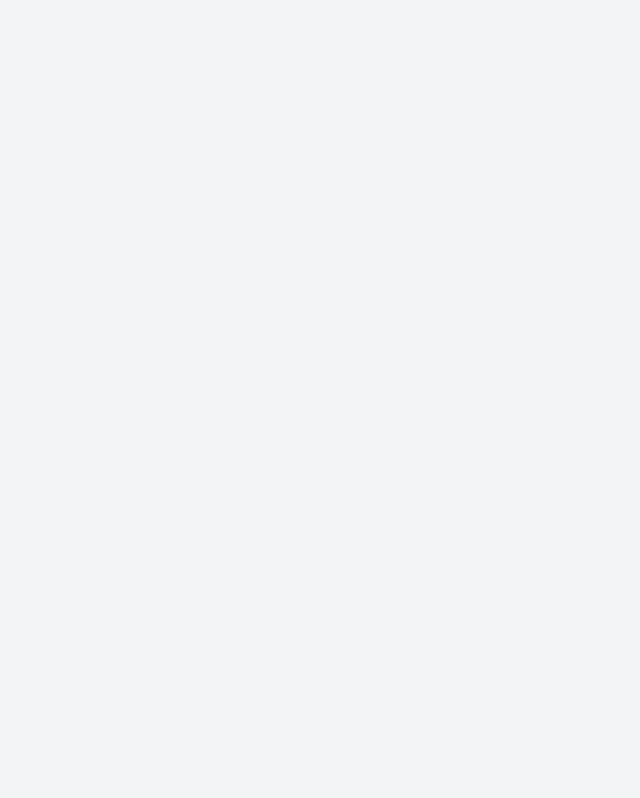
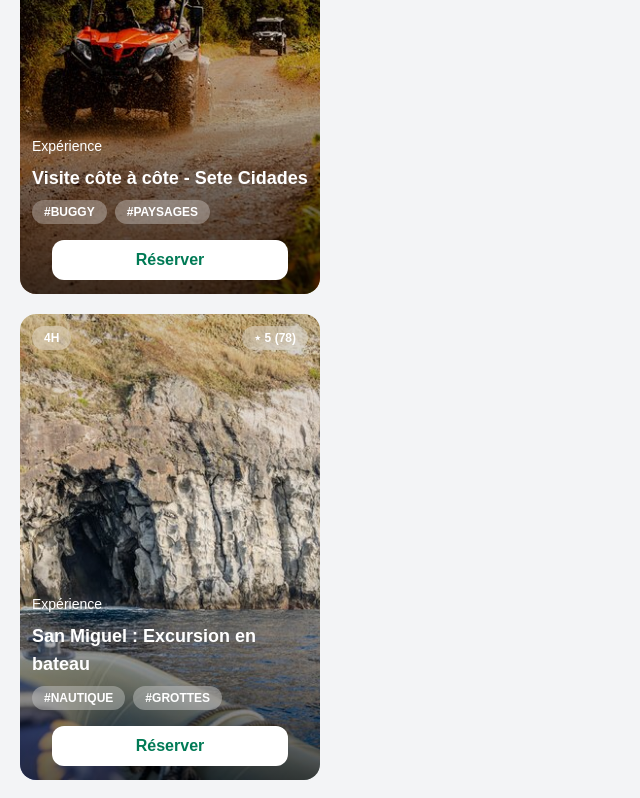
Before and after one commit to ElPotatoCorp/tp-01-tailwindcss, a React (Vite) app: page / in a window 1280 px wide. Shown: the part 1280-2078 px from the top of the page, without its empty margins (0-640 px from the left). Before the commit the page ends 1107 px from the top, so only its background shows below. Built offline with nearby package versions, Linux system fonts and the light colour scheme; a web font is replaced by a local one.

Commit message:
Composant ActivityCard

```diff
--- a/src/App.tsx
+++ b/src/App.tsx
@@ -1,6 +1,8 @@
+import { ActivityCard } from "./components/activity-card";
 import { Benefit } from "./components/benefit";
 import { Button } from "./components/button";
 import { Heading } from "./components/heading";
+import { ACTIVITIES } from "./data/activities.data";
 import { BENEFITS } from "./data/benefits.data";
 
 function App() {
@@ -20,6 +22,9 @@ function App() {
       <div className="flex flex-col gap-5">
         {BENEFITS.map(benefit => <Benefit benefit={benefit} />)}
       </div>
+      <div className="flex flex-col gap-5">
+        {ACTIVITIES.map(activity => <ActivityCard activity={activity} />)}
+      </div>
     </div>
   );
 }
--- /dev/null
+++ b/src/components/activity-card.tsx
@@ -0,0 +1,44 @@
+import type { FC } from "react";
+import type { ActivityData } from "../data/activities.data";
+import { Chip } from "./chip";
+
+type Props = {
+  activity: ActivityData;
+};
+
+export const ActivityCard: FC<Props> = function ({ activity }) {
+  return (
+    <div className="flex w-75 flex-col overflow-hidden rounded-2xl bg-white">
+      <div className="relative aspect-card w-full">
+        <img
+          src={activity.cover}
+          alt={activity.title}
+          className="absolute inset-0 h-full w-full object-cover"
+        />
+
+        <div className="absolute inset-0 bg-linear-to-t from-black/65 via-transparent to-black/20" />
+
+        <div className="absolute inset-x-3 top-3 flex items-center justify-between">
+          <Chip>{activity.duration}</Chip>
+          <Chip>&#8902; {activity.rating} ({activity.reviews})</Chip>
+        </div>
+
+        <div className="absolute inset-x-3 bottom-1.5 flex flex-col gap-2 text-white">
+          <span className="text-sm font-medium">
+            {activity.type === "experience" ? "Expérience" : "Randonnée"}
+          </span>
+          <h3 className="text-lg font-bold">{activity.title}</h3>
+          <div className="flex flex-wrap gap-2">
+            {activity.tags.map((tag) => (
+              <Chip key={tag}>#{tag}</Chip>
+            ))}
+          </div>
+
+          <button className="text-emerald-700 bg-white rounded-xl mx-5 my-2 py-2 text-center font-semibold">
+            Réserver
+          </button>
+        </div>
+      </div>
+    </div>
+  );
+};
--- /dev/null
+++ b/src/components/chip.tsx
@@ -0,0 +1,14 @@
+import type { FC, ReactNode } from "react";
+
+type Props = {
+  children?: ReactNode;
+  className?: string;
+};
+
+export const Chip: FC<Props> = function (props: Props) {
+  return (
+    <span className={props.className ? props.className : "text-white bg-white/30 backdrop-blur-md rounded-full px-3 py-1 text-xs font-semibold uppercase"}>
+      {props.children}
+    </span>
+  );
+};
--- /dev/null
+++ b/src/data/activities.data.ts
@@ -0,0 +1,84 @@
+export type ActivityData = {
+  id: number;
+  type: "experience" | "hike",
+  title: string;
+  cover: string;
+  duration: string;
+  rating: number;
+  reviews: number;
+  tags: string[];
+}
+
+
+export const ACTIVITIES: ActivityData[] = [
+  {
+    id: 1,
+    type: "experience",
+    cover: "/img/activities/01.jpg",
+    title: "Visite côte à côte - Sete Cidades",
+    duration: "demi-journée",
+    rating: 5,
+    reviews: 336,
+    tags: ["buggy", "paysages"]
+  },
+  {
+    id: 2,
+    type: "experience",
+    cover: "/img/activities/02.jpg",
+    title: "San Miguel : Excursion en bateau",
+    duration: "4h",
+    rating: 5,
+    reviews: 78,
+    tags: ["nautique", "grottes"]
+  },
+  {
+    id: 3,
+    type: "experience",
+    cover: "/img/activities/03.jpg",
+    title: "Excursion d’observation des baleines aux Açores",
+    duration: "2h",
+    rating: 4.5,
+    reviews: 643,
+    tags: ["nautique", "faune"]
+  },
+  {
+    id: 4,
+    type: "hike",
+    cover: "/img/activities/04.jpg",
+    title: "Caldeira das Sete Cidades",
+    duration: "4h",
+    rating: 4.8,
+    reviews: 4673,
+    tags: ["paysage", "volcans", "lac"]
+  },
+  {
+    id: 5,
+    type: "hike",
+    cover: "/img/activities/05.jpg",
+    title: "Miradouro da Boca do Inferno",
+    duration: "4h",
+    rating: 4.9,
+    reviews: 420,
+    tags: ["paysage", "volcans", "côte"]
+  },
+  {
+    id: 6,
+    type: "hike",
+    cover: "/img/activities/06.jpg",
+    title: "Algar do Carvao",
+    duration: "1h",
+    rating: 4.6,
+    reviews: 1177,
+    tags: ["paysage", "grotte"]
+  },
+  {
+    id: 7,
+    type: "hike",
+    cover: "/img/activities/07.jpg",
+    title: "Lagoa do Fogo",
+    duration: "6h",
+    rating: 4.7,
+    reviews: 2126,
+    tags: ["paysage", "lac"]
+  },
+];
--- a/src/index.css
+++ b/src/index.css
@@ -7,4 +7,6 @@
 
   --font-sans: 'Clash Grotesk', sans-serif;
   --font-mono: "Geist Mono", monospace;
+
+  --aspect-card: 9 / 14;
 }
```
